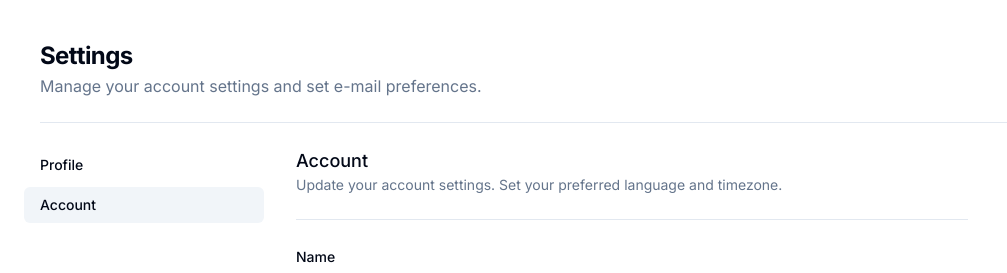
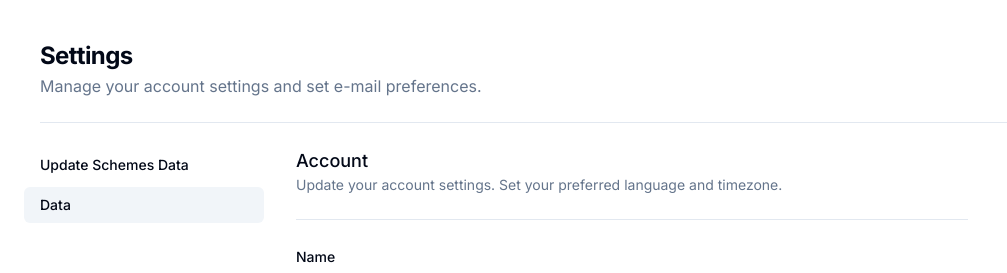
Before and after one commit to AviatoInc/govhack, a Next.js app: page /department/account in a window 1280 px wide. Shown: the top 273 px of the page, without its empty margins (0-1007 px from the left). Built offline with nearby package versions, Linux system fonts and the light colour scheme.

Commit message:
added department

```diff
--- a/app/department/layout.tsx
+++ b/app/department/layout.tsx
@@ -11,11 +11,11 @@ export const metadata: Metadata = {
 
 const sidebarNavItems = [
   {
-    title: "Profile",
+    title: "Update Schemes Data",
     href: "/department",
   },
   {
-    title: "Account",
+    title: "Data",
     href: "/department/account",
   },
 
```
